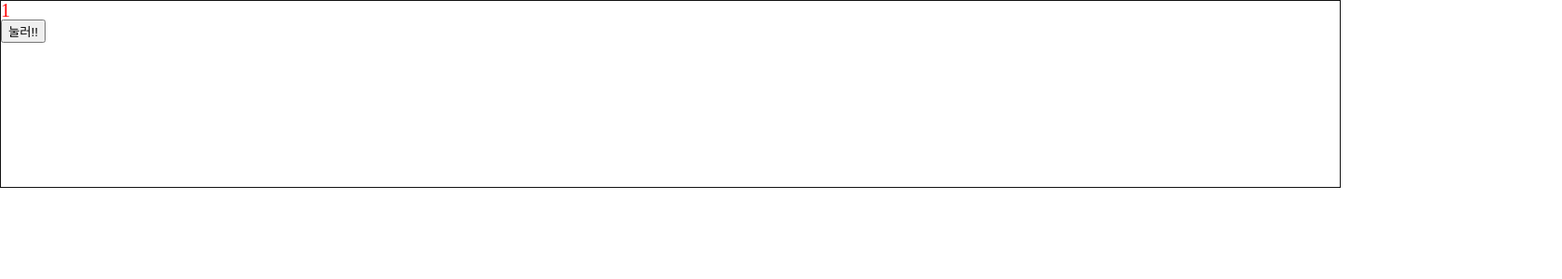
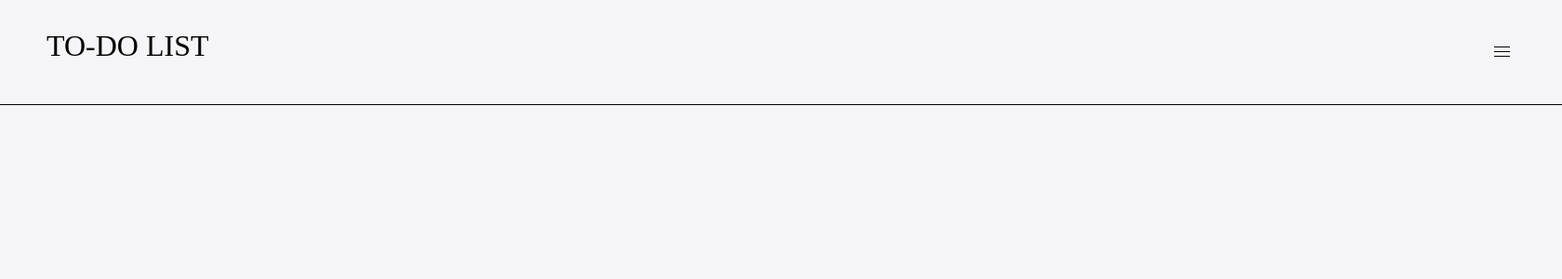
Before and after one commit to codesquad-members-2021/todo-list, a React (Create React App) app in the folder frontend/: page / in a window 1280 px wide. Shown: the top 300 px of the page at 93% size, 1680 px wide, since content can reach past the window. Built offline with nearby package versions, Linux system fonts and the light colour scheme.

Commit message:
feat: Add Header - 전체적인 틀 & 헤더 완성     - 메뉴버튼 누를 시 SideLog visible     - SideLog에서 닫기버튼 누를 시 SideLog invisible

```diff
--- a/frontend/src/App.js
+++ b/frontend/src/App.js
@@ -1,6 +1,15 @@
-import React from 'react';
-import TestContainer from "./containers/Test/TestContainer";
+import React, { useEffect } from 'react';
+import { MainWrapper } from './components/common/StyledMain';
+import HeaderContainer from './containers/header/HeaderContainer';
 
-const App = () => <TestContainer />;
+const App = () => {
+    useEffect(() => (document.body.style = 'background: #F5F5F7;'), []);
+
+    return (
+        <MainWrapper>
+            <HeaderContainer />
+        </MainWrapper>
+    );
+};
 
 export default App;
--- a/frontend/src/components/Test/TestTemplate.js
+++ /dev/null
@@ -1,22 +0,0 @@
-import React from "react";
-import styled from "styled-components";
-
-const TestWrapper = styled.div`
-    width: 1440px;
-    margin: 0 auto;
-    border: 1px solid #121212;
-    height: 200px;
-`;
-
-const TestTemplate = (props) => {
-    const { onClick, count } = props;
-
-    return (
-        <TestWrapper>
-            <div style={{color: "red", fontSize: "20px"}}>{count}</div>
-            <button onClick={onClick}>눌러!!</button>
-        </TestWrapper>
-    )
-};
-
-export default  TestTemplate;
--- /dev/null
+++ b/frontend/src/components/common/StyledMain.js
@@ -0,0 +1,8 @@
+import styled from "styled-components";
+
+const MainWrapper = styled.div`
+    width: 1680px;
+    margin: 0 auto;
+`;
+
+export { MainWrapper };
--- /dev/null
+++ b/frontend/src/components/common/StyledModels.js
@@ -0,0 +1,13 @@
+// 공통적으로 쓰이는 Model (Style들)
+import styled from "styled-components";
+
+const TranslateBtn = styled.button`
+    background-color: Transparent;
+    background-repeat: no-repeat;
+    cursor: pointer;
+    overflow: hidden;
+    outline: none;
+    border: none;
+`;
+
+export { TranslateBtn };
--- /dev/null
+++ b/frontend/src/components/header/HeaderTemplate.js
@@ -0,0 +1,44 @@
+import React from 'react';
+import styled from 'styled-components';
+import MenuButton from './MenuButton';
+import SideLog from './SideLog';
+
+const StyledHeader = styled.div`
+    --title-color: #010101;
+
+    display: flex;
+    align-items: center;
+    position: relative;
+
+    padding: 0px 50px;
+    height: 112px;
+
+    border-bottom: 1px solid black; // 임시
+
+    .title {
+        width: 175px;
+        height: 46px;
+        font-size: 32px;
+        font-family: Noto Sans KR;
+
+        color: var(--title-color, #000);
+    }
+
+    .menu {
+        margin-left: auto;
+    }
+`;
+
+const HeaderTemplate = ({ title, logHide, onClickForLogVisible }) => {
+    return (
+        <StyledHeader>
+            <div className="title">{title}</div>
+            <div className="menu">
+                <MenuButton onClick={onClickForLogVisible} />
+                <SideLog logHide={logHide} onClick={onClickForLogVisible} />
+            </div>
+        </StyledHeader>
+    );
+};
+
+export default HeaderTemplate;
--- /dev/null
+++ b/frontend/src/components/header/MenuButton.js
@@ -0,0 +1,23 @@
+import React from 'react';
+import { TranslateBtn as StyledMenuButton } from "../common/StyledModels";
+
+const MenuButton = ({ onClick }) => {
+    return (
+        <StyledMenuButton onClick={onClick}>
+            <svg
+                width="17"
+                height="11"
+                viewBox="0 0 17 11"
+                fill="none"
+                xmlns="http://www.w3.org/2000/svg"
+            >
+                <path
+                    d="M0 1V3.8147e-06H17V1H0ZM17 5V6H0V5H17ZM0 10H17V11H0V10Z"
+                    fill="#010101"
+                />
+            </svg>
+        </StyledMenuButton>
+    );
+};
+
+export default MenuButton;
--- /dev/null
+++ b/frontend/src/components/header/SideLog.js
@@ -0,0 +1,59 @@
+import React from 'react';
+import styled from 'styled-components';
+import { TranslateBtn } from "../common/StyledModels";
+
+const StyledSideLog = styled.div`
+    visibility: ${(props) => (props.logHide ? 'hidden' : 'visible')};
+
+    --background-color: #fff;
+
+    position: absolute;
+    top: 0;
+    right: 0;
+
+    width: 452px;
+    height: 800px;  // 1024px
+    background-color: var(--background-color, #FFF);
+    box-shadow: 0px 0px 4px rgba(204, 204, 204, 0.5),
+        0px 2px 4px rgba(0, 0, 0, 0.25);
+    backdrop-filter: blur(4px);
+`;
+
+const StyledCloseButton = styled(TranslateBtn)`
+    margin-left: auto;
+`;
+
+const StyledCloseWrapper = styled.div`
+    display: flex;
+    align-items: center;
+    position: relative;
+
+    height: 112px;
+    padding-right: 50px;
+    border-bottom: 1px solid #13d47d; // 임시
+`;
+
+const SideLog = ({ logHide, onClick }) => {
+    return (
+        <StyledSideLog logHide={logHide}>
+            <StyledCloseWrapper>
+                <StyledCloseButton onClick={onClick}>
+                    <svg
+                        width="12"
+                        height="12"
+                        viewBox="0 0 12 12"
+                        fill="none"
+                        xmlns="http://www.w3.org/2000/svg"
+                    >
+                        <path
+                            d="M1.5 11.25L0.75 10.5L5.25 6L0.75 1.5L1.5 0.750004L6 5.25L10.5 0.750004L11.25 1.5L6.75 6L11.25 10.5L10.5 11.25L6 6.75L1.5 11.25Z"
+                            fill="#010101"
+                        />
+                    </svg>
+                </StyledCloseButton>
+            </StyledCloseWrapper>
+        </StyledSideLog>
+    );
+};
+
+export default SideLog;
--- a/frontend/src/containers/Test/TestContainer.js
+++ /dev/null
@@ -1,23 +0,0 @@
-import React, {useState, useEffect} from "react";
-import TestTemplate from "../../components/Test/TestTemplate";
-
-
-const TestContainer = (props) => {
-    const [count, setCount] = useState(1);
-
-    useEffect(() => {
-        document.title = `테스트중 ${count}`
-    }, [count]);
-
-    const onClick = () => setCount(count + 1);
-
-    return (
-        <TestTemplate
-            onClick = {onClick}
-            count = {count}
-        />
-    );
-};
-
-
-export default TestContainer;
--- /dev/null
+++ b/frontend/src/containers/header/HeaderContainer.js
@@ -0,0 +1,26 @@
+import React, { useState, useEffect } from 'react';
+import HeaderTemplate from '../../components/header/HeaderTemplate';
+
+const HeaderContainer = (/* {...props} */) => {
+    const [logHide, setLogHide] = useState(true);
+
+    useEffect(() => {
+        // 추후 데이터처리..
+    }, [logHide]);
+
+    const onClickForLogVisible = ({ target }) => {
+        const closestMenuBtn = target.closest("button");
+        if (!closestMenuBtn) return;
+        setLogHide(!logHide);
+    };
+
+    return (
+        <HeaderTemplate
+            title={'TO-DO LIST'}
+            logHide={logHide}
+            onClickForLogVisible={onClickForLogVisible}
+        />
+    );
+};
+
+export default HeaderContainer;
```
Also changed, not shown: frontend/src/index.js (+4 -4 lines).
